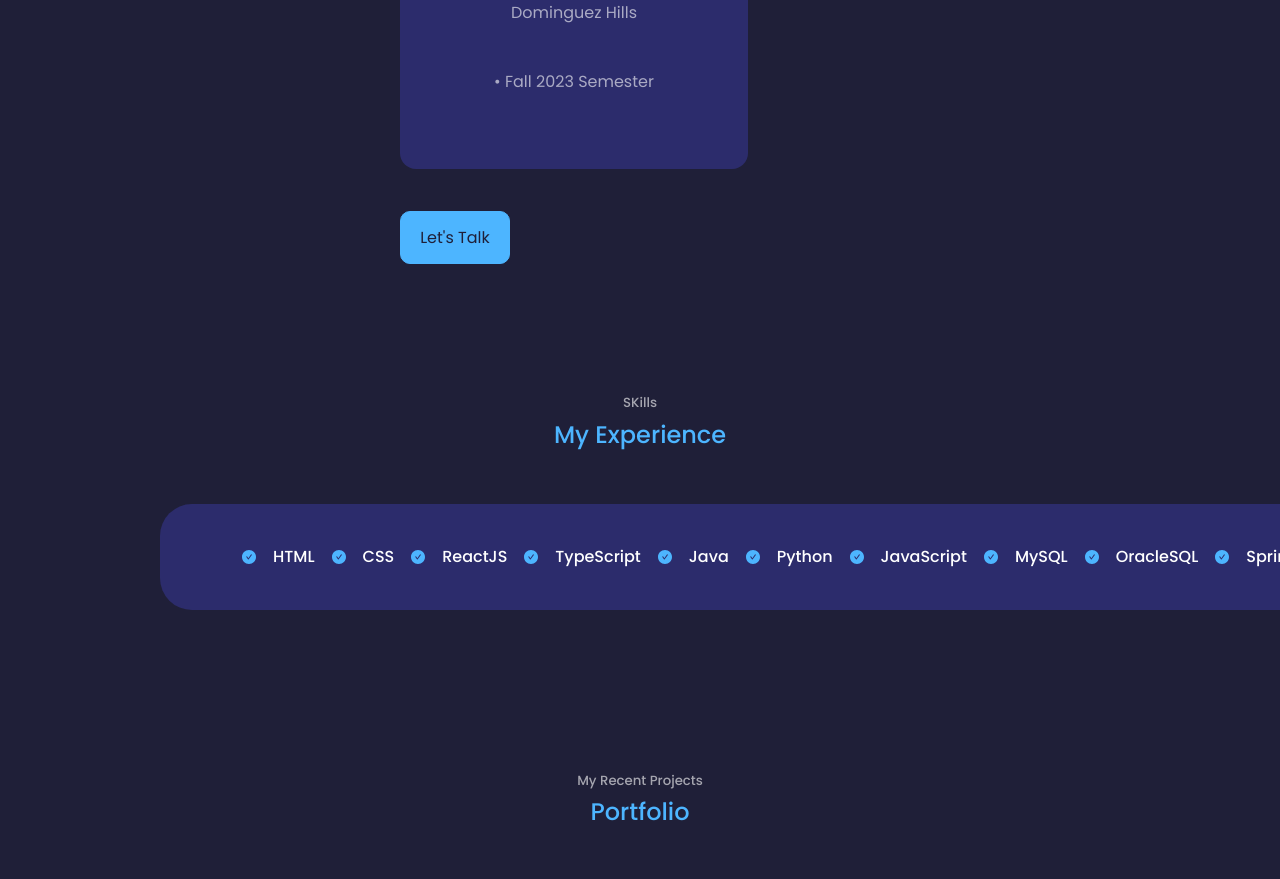
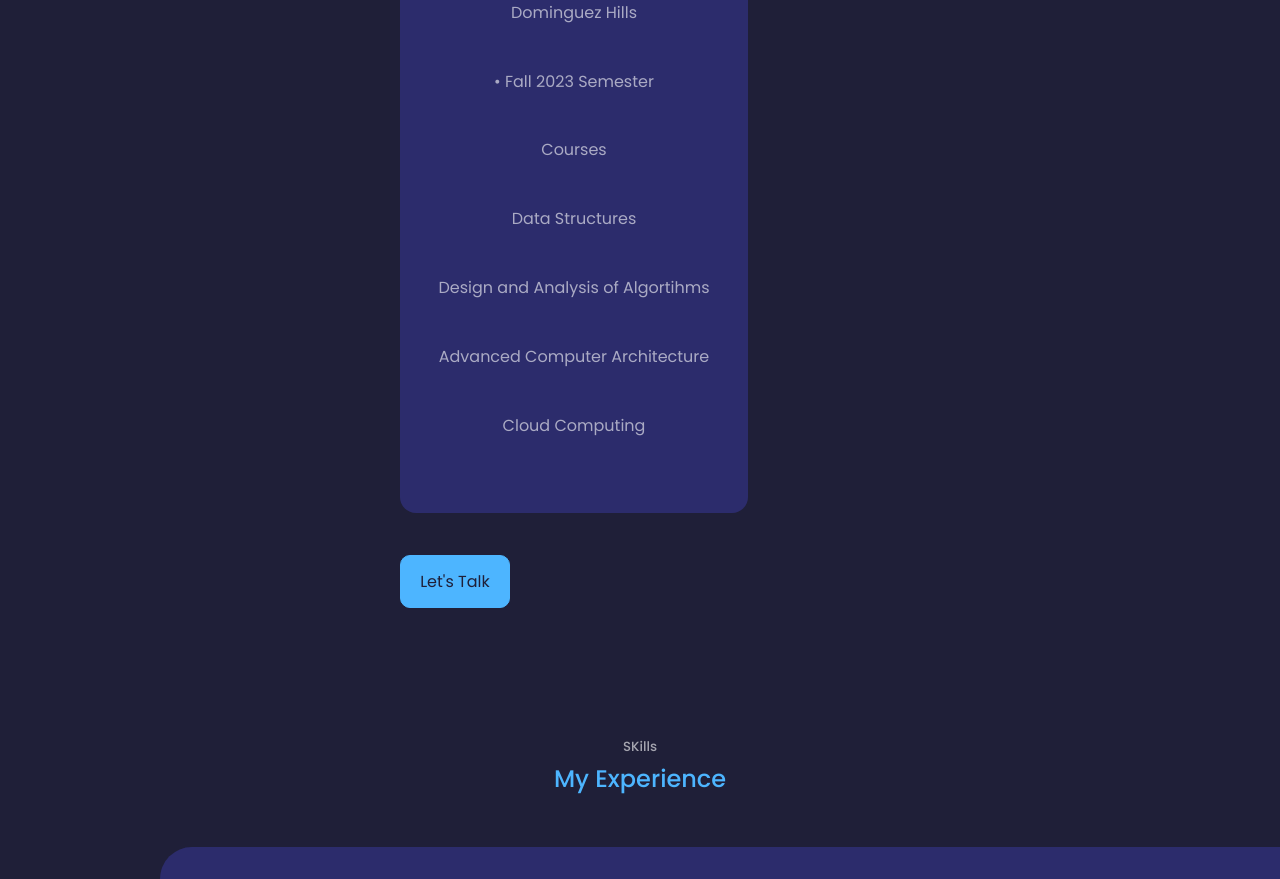
Before and after one commit to Anoopreddy123/PortFolio, a React (Create React App) app: page / in a window 1280 px wide. Shown: the part 2940-3819 px from the top of the page. Built offline with nearby package versions, Linux system fonts and the light colour scheme.

Commit message:
changing the layout

```diff
--- a/src/Components/About/About.jsx
+++ b/src/Components/About/About.jsx
@@ -45,9 +45,11 @@ export const About = () => {
               </small>
               <p> California State University - Dominguez Hills</p>
               <p>• Fall 2023 Semester</p>
-              <p>  </p>
-              <p>  </p>
-              <p>  </p>
+              <p>  Courses</p>
+              <p>  Data Structures </p>
+              <p>  Design and Analysis of Algortihms</p>
+              <p> Advanced Computer Architecture</p>
+              <p> Cloud Computing</p>
             </article>
            </div>
 
```
